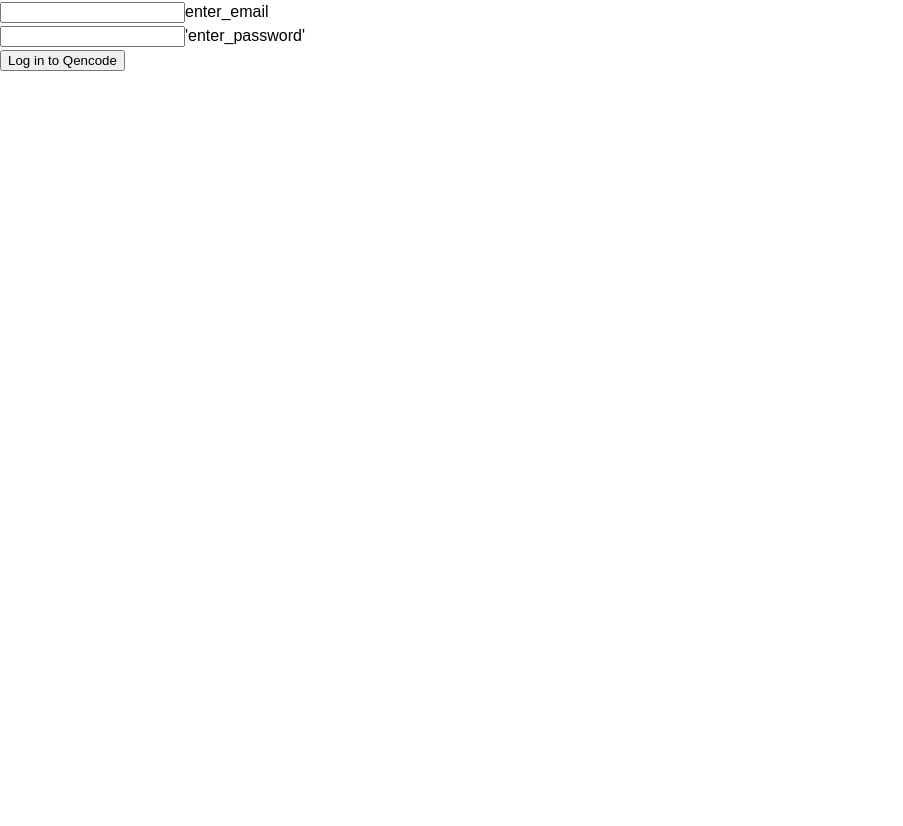
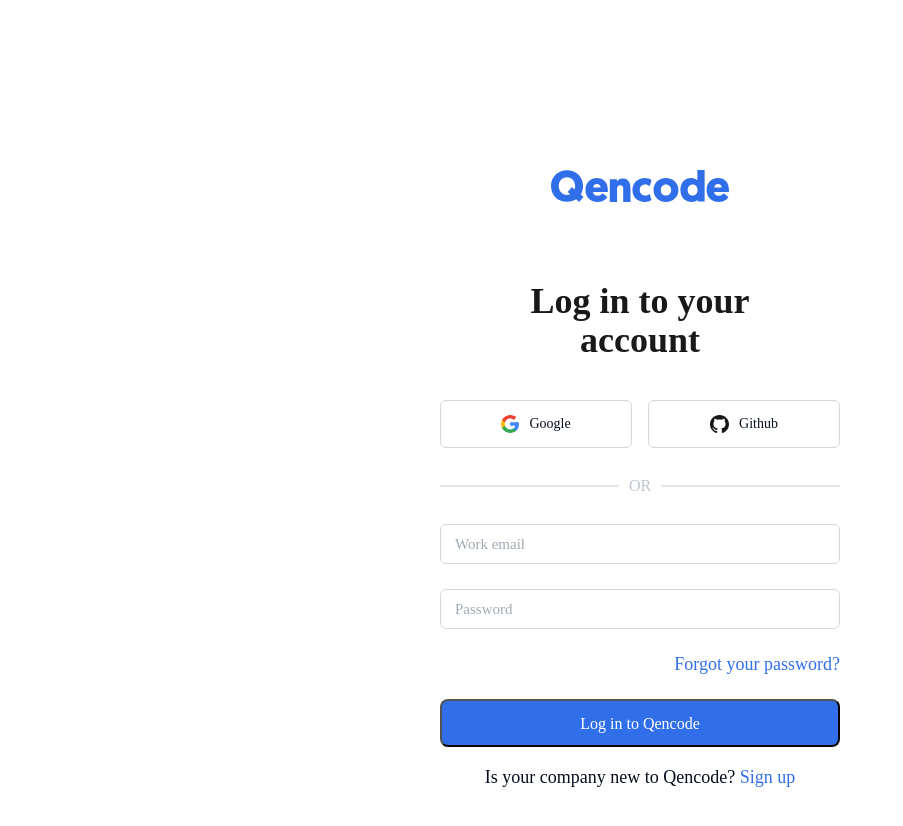
Before and after one commit to mmmihaeel/qencode-assignment, a React (Vite) app: page /login in a window 1280 px wide. Shown: the top 826 px of the page, without its empty margins (0-903 px from the left). Before the commit the page ends 800 px from the top, so only its background shows below. Built offline with nearby package versions, Linux system fonts and the light colour scheme.

Commit message:
working on log in modal

```diff
--- a/src/components/LoginForm/index.tsx
+++ b/src/components/LoginForm/index.tsx
@@ -4,6 +4,11 @@
 import { FormProvider, SubmitHandler, useForm } from "react-hook-form";
 import { LoginDto } from "../../types";
 import { login } from "../../services";
+import qencodeLogo from "../../assets/icons/qencode.svg";
+import googleLogo from '../../assets/icons/google.svg';
+import githubLogo from '../../assets/icons/github.svg';
+import "./styles/index.scss";
+import { Link, useNavigate } from "react-router-dom";
 
 const LoginForm: FC = () => {
     const [loginLoading, setLoginLoading] = useState<boolean>(false);
@@ -13,7 +18,7 @@
     };
 
     const loginForm = useForm<LoginDto>({
-        mode: 'onChange',
+        mode: "onChange",
         resolver: zodResolver(LoginSchema),
     });
 
@@ -27,60 +32,115 @@
         } catch (err) {
             setLoginLoading(false);
         }
+    };
+
+    return (
+        <React.Fragment>
+            <main className={"container login"}>
+                <div className={"login"}>
+                    <div className={"logo"}>
+                        <img src={qencodeLogo} alt="Qencode Logo" />
+                    </div>
+                    <h1 className={"title"}>Log in to your account</h1>
+                    <div
+                        className={"buttons"}
+                    >
+                        <Link
+                            className={"button google"}
+                            type="button"
+                            title="Log in by google"
+                            to={'https://portal.qencode.com/signup'}
+                        >
+                            <img src={googleLogo} alt="Google logo" />
+                            <span>Google</span>
+                        </Link>
+                        <Link
+                            className={"button github"}
+                            type="button"
+                            title="Log in by github"
+                            to={'https://portal.qencode.com/signup'}
+                        >
+                            <img src={githubLogo} alt="Github logo" />
+                            <span>Github</span>
+                        </Link>
+                    </div>
+                    <div className={'divider'}>
+                        <div className={'line'}></div>
+                        <span>OR</span>
+                        <div className={'line'}></div>
+                    </div>
+                    <FormProvider {...loginForm}>
+                        <form onSubmit={loginForm.handleSubmit(onSubmit)} className={'form'}>
+                            <div className={"field"}>
+                                <div className={"input"}>
+                                    <input
+                                        placeholder="Work email"
+                                        type="text"
+                                        style={
+                                            loginForm.formState.errors.email && {
+                                                border: "1px solid #BE2323",
                                             }
-
-    return <React.Fragment>
-        <main>
-            <FormProvider {...loginForm}>
-                <form onSubmit={loginForm.handleSubmit(onSubmit)}>
-                    <div className={'LoginStyles.login__form_container'}>
-                        <div className={'LoginStyles.login__form_field'}>
-                            <div className={'LoginStyles.login__form_field_input'}>
-                                <input type="text" style={loginForm.formState.errors.email && { border: "1px solid #BE2323" }} required {...loginForm.register('email')} />
-                                <label htmlFor="email">{'enter_email'}</label>
+                                        }
+                                        required
+                                        {...loginForm.register("email")}
+                                    />
                                 </div>
-                            <span className={'LoginStyles.login__form_field_error'}>
+                                <span className={"error"}>
                                     {loginForm.formState.errors.email &&
                                         loginForm.formState.errors.email.message}
                                 </span>
                             </div>
-                        <div className={'LoginStyles.login__form_field'}>
-                            <div className={'LoginStyles.login__form_field_input'}>
-                                <input style={loginForm.formState.errors.password && { border: "1px solid #BE2323" }} type={passwordShown ? 'text' : 'password'} required {...loginForm.register('password')} />
-                                <label htmlFor="password">'enter_password'</label>
-                                <div
-                                    onClick={togglePasswordShown}
-                                    className={'LoginStyles.login__form_field_input_hiddenIcon'}
-                                >
-                                    {/* <CustomImage
-                                        placeholder="blur"
-                                        blurDataURL="/static/img_placeholder.png"
-                                        src={passwordShown ? showIcon : closeIcon}
-                                        alt="show password icon"
-                                        width={24}
-                                        height={24}
-                                    /> */}
+                            <div className={"field"}>
+                                <div className={"input"}>
+                                    <input
+                                        placeholder="Password"
+                                        style={
+                                            loginForm.formState.errors.password && {
+                                                border: "1px solid #BE2323",
+                                            }
+                                        }
+                                        type={passwordShown ? "text" : "password"}
+                                        {...loginForm.register("password")}
+                                    />
                                 </div>
-                            </div>
-                            <span className={'LoginStyles.login__form_field_error'}>
+                                <span className={"error"}>
                                     {loginForm.formState.errors.password &&
                                         loginForm.formState.errors.password.message}
                                 </span>
                             </div>
-                    </div>
-                    <div className={'LoginStyles.login__form_details'}>
+                            <div className={"forgot"}>
+                                <Link
+                                    className={"link"}
+                                    to="/forgot-password"
+                                    rel="noopener"
+                                >
+                                    Forgot your password?
+                                </Link>
                             </div>
                             <button
                                 disabled={loginForm.formState.isSubmitting}
-                        className={`login__form__button offset`}
+                                className={`submit`}
                                 type="submit"
                             >
-                        {loginLoading ? 'Loading...' : 'Log in to Qencode'}
+                                {loginLoading ? "Loading..." : "Log in to Qencode"}
                             </button>
                         </form>
+                        <div className={"details"}>
+                            Is your company new to Qencode?{" "}
+                            <Link
+                                className={"link"}
+                                to="https://portal.qencode.com/signup"
+                                rel="noopener"
+                                target="_blank"
+                            >
+                                Sign up
+                            </Link>
+                        </div>
                     </FormProvider>
+                </div>
             </main>
-    </React.Fragment>;
-}
+        </React.Fragment>
+    );
+};
 
 export default LoginForm;
--- /dev/null
+++ b/src/components/LoginForm/styles/index.scss
@@ -0,0 +1,202 @@
+.login {
+    display: flex;
+    flex-direction: column;
+    justify-self: center;
+    align-items: center;
+    max-width: 400px;
+
+    .logo {
+        width: 178.09px;
+        height: 32px;
+
+        img {
+            width: 100%;
+            height: 100%;
+            object-fit: cover;
+        }
+    }
+
+    .title {
+        margin: 0 auto;
+        width: 319px;
+        color: rgb(26, 25, 25);
+        font-family: "BasisGrotesquePro";
+        font-size: 36px;
+        font-weight: 700;
+        line-height: 39px;
+        margin-top: 80px;
+        letter-spacing: 0%;
+        text-align: center;
+    }
+
+    .buttons {
+        display: flex;
+        margin: 40px auto 0;
+        gap: 16px;
+        width: 100%;
+    }
+
+    .button {
+        cursor: pointer;
+        width: 192px;
+        height: 48px;
+        display: flex;
+        flex-direction: row;
+        gap: 10px;
+        justify-content: center;
+        align-items: center;
+        padding: 0px 20px 0px 20px;
+        box-sizing: border-box;
+        border: 1.2px solid rgb(211, 216, 220);
+        border-radius: 6px;
+        background: rgb(255, 255, 255);
+        text-decoration: none;
+
+        span {
+            color: rgb(6, 14, 30);
+            font-family: "BasisGrotesquePro";
+            font-size: 14px;
+            font-weight: 500;
+            line-height: 20px;
+            letter-spacing: 0px;
+            text-align: left;
+        }
+    }
+
+    .divider {
+        width: 100%;
+        margin-top: 30px;
+        display: flex;
+        justify-content: center;
+        align-items: center;
+        gap: 10px;
+
+        span {
+            color: rgb(190, 197, 204);
+            font-family: "BasisGrotesquePro";
+            font-size: 16px;
+            font-weight: 500;
+            line-height: 16px;
+            letter-spacing: 0px;
+            text-align: left;
+        }
+
+        .line {
+            width: 186px;
+            height: 0;
+            background: rgb(227, 230, 233);
+            border: 1px solid rgb(227, 230, 233);
+        }
+    }
+
+    .form {
+        width: 100%;
+        margin-top: 30px;
+        display: flex;
+        flex-direction: column;
+        align-items: center;
+        justify-content: center;
+        gap: 25px;
+
+        .field {
+            width: 100%;
+            height: 40px;
+            position: relative;
+            margin: 0 auto;
+
+            .error {
+                display: block;
+                margin-top: 2px;
+                font-family: "BasisGrotesquePro";
+                color: #BE2323;
+                font-size: 12px;
+                font-style: normal;
+                font-weight: 500;
+                line-height: normal;
+            }
+
+            .input {
+                width: 100%;
+                position: relative;
+                height: 100%;
+
+                input {
+                    outline: none;
+                    padding: 15px 14px;
+                    width: 100%;
+                    height: 100%;
+                    box-sizing: border-box;
+                    border: 1.2px solid rgb(211, 216, 220);
+                    border-radius: 6px;
+                    background: rgb(255, 255, 255);
+                    color: rgb(6, 14, 30);
+                    font-family: "BasisGrotesquePro";
+                    font-size: 15px;
+                    font-weight: 400;
+                    line-height: 20px;
+                    letter-spacing: 0px;
+                    text-align: left;
+                }
+
+                input::placeholder {
+                    color: rgb(161, 171, 181);
+                    font-family: "BasisGrotesquePro";
+                    font-size: 15px;
+                    font-weight: 400;
+                    line-height: 20px;
+                    letter-spacing: 0px;
+                    text-align: left;
+                }
+            }
+        }
+    }
+
+    .details {
+        width: 100%;
+        text-align: center;
+        margin-top: 20px;
+        font-weight: 400;
+        font-family: "BasisGrotesquePro";
+        font-size: 18px;
+        line-height: 20px;
+        color: rgb(6, 14, 30);
+    }
+
+    .link {
+        color: rgb(49, 111, 234);
+        text-decoration: none;
+        font-weight: 400;
+        font-family: "BasisGrotesquePro";
+        font-size: 18px;
+        line-height: 20px;
+
+        &:focus,
+        &:hover,
+        &active {
+            color: rgb(49, 111, 234);
+            text-decoration: underline;
+        }
+    }
+
+    .forgot {
+        display: flex;
+        width: 100%;
+        justify-content: flex-end;
+    }
+
+    .submit {
+        cursor: pointer;
+        width: 100%;
+        height: 48px;
+        border-radius: 8px;
+        background: rgb(49, 111, 234);
+        color: rgb(255, 255, 255);
+        font-family: "BasisGrotesquePro";
+        font-size: 16px;
+        font-weight: 500;
+        line-height: 21px;
+        letter-spacing: 0%;
+        text-align: center;
+        outline: none;
+    }
+}
--- a/src/index.scss
+++ b/src/index.scss
@@ -95,3 +95,15 @@
   min-width: 320px;
   min-height: 100vh;
 }
+
+.container {
+  max-width: 1280px;
+  min-height: 100vh;
+  height: 100%;
+  margin: 0 auto;
+  display: flex;
+  flex-direction: column;
+  align-items: center;
+  justify-content: flex-start;
+  padding: 170px 0;
+}
```
Lines whose indentation alone changed are shown as unchanged.
